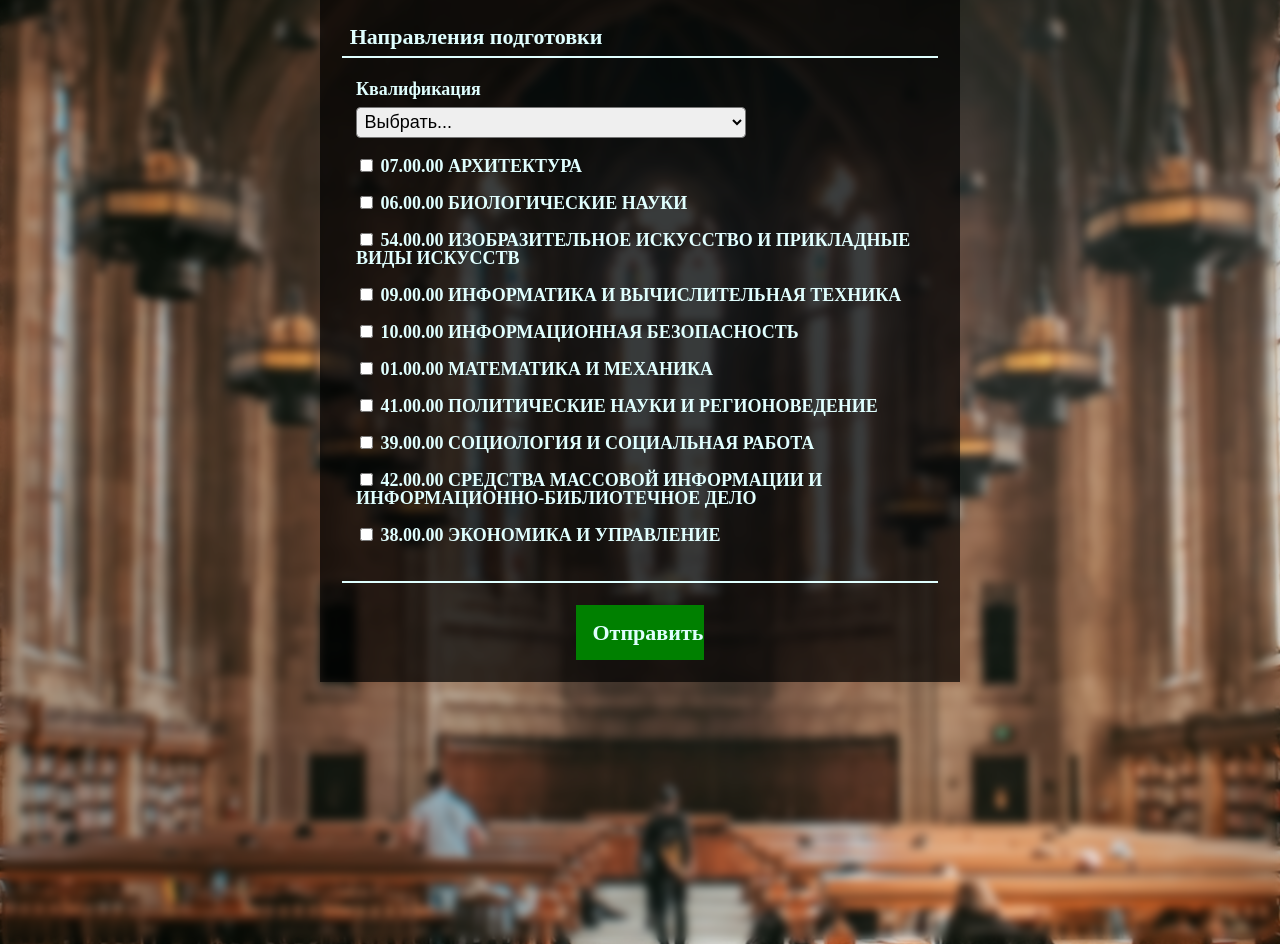
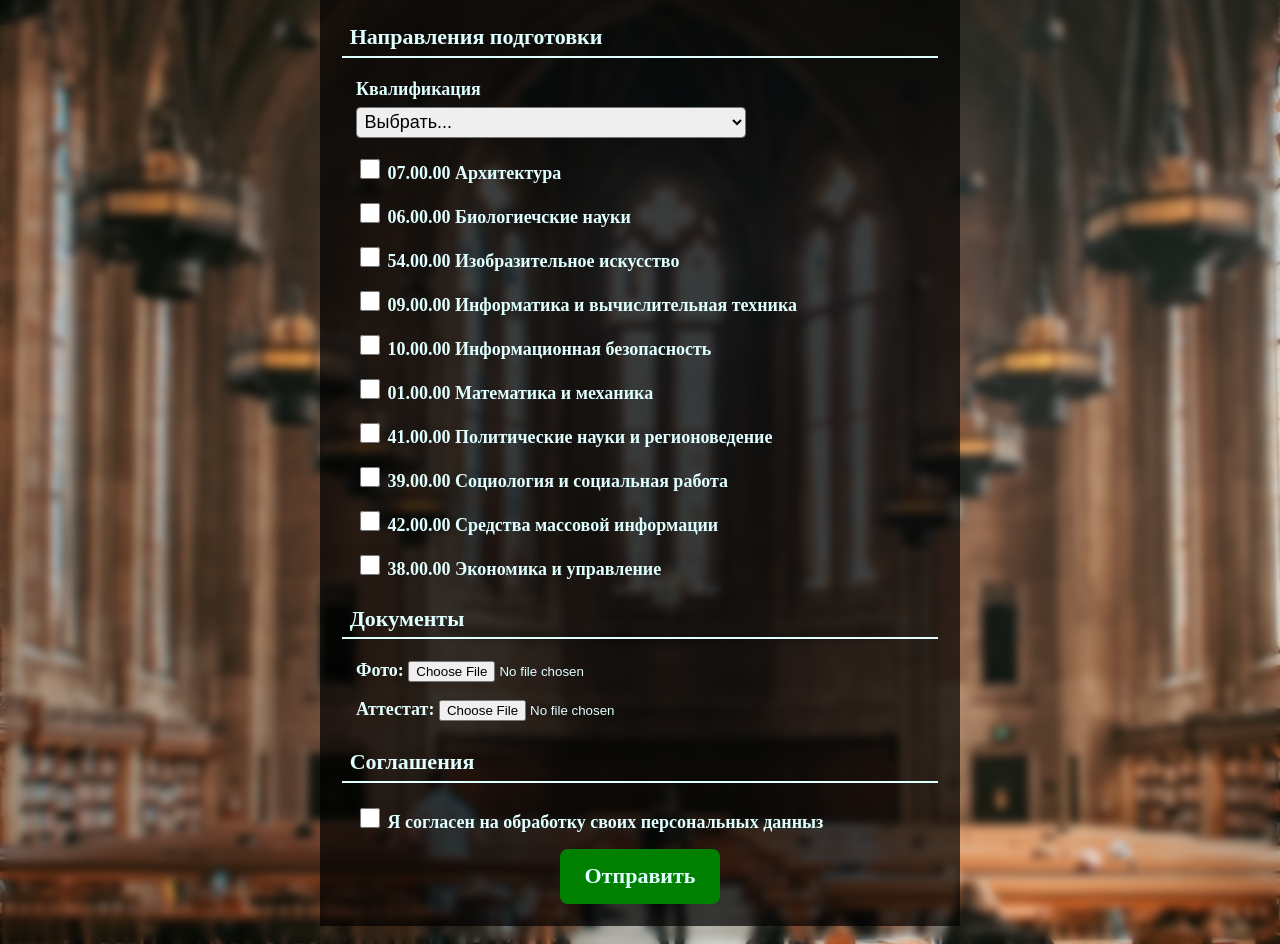
Before and after one commit to nilVFS/Student-Recruitment-Form, a plain HTML site: page index.html in a window 1280 px wide and 1528 px high. Shown: the part 584-1528 px from the top of the page. Drawn offline with Linux system fonts and the light colour scheme.

Commit message:
add documents and license sections

```diff
--- a/index.html
+++ b/index.html
@@ -4,7 +4,7 @@
     <meta charset="UTF-8">
     <meta http-equiv="X-UA-Compatible" content="IE=edge">
     <meta name="viewport" content="width=device-width, initial-scale=1.0">
-    <title>Document</title>
+    <title>Подача документов</title>
     <link href="/resources/styles/reset.css" type="text/css" rel="stylesheet" />
     <link href="/resources/styles/styles.css" type="text/css" rel="stylesheet" />
 </head>
@@ -18,31 +18,42 @@
     <main>
         <form action="#" method="POST">
             <section role="region" aria-labelledby="student-info">
+
                 <h2 id="student-info">Информация об Абитуриенте</h2>
+
                 <div class="info">
                     <label for="student-surname">Фамилия:</label>
                     <input id="student-surname" type="text" name="student-surname" placeholder="Иванов" required />
                 </div>
+
                 <div class="info">
                     <label for="student-name">Имя:</label>
                     <input id="student-name" type="text" name="student-name" placeholder="Иван" required />
                 </div>
+
                 <div class="info">
                     <label for="student-patronymic">Отчество:</label>
                     <input id="student-patronymic" type="text" name="student-patronymic" placeholder="Иванович" required />
                 </div>
+
                 <div class="info">
                     <label for="birth-date">Дата рождения:</label>
                     <input id="birth-date" type="date" name="birth-date" required />
                 </div>
+
                 <div class="info">
                     <label for="email">E-mail:</label>
                     <input id="student-email" type="email" name="email"
                     pattern="[a-z0-9._%+-]+@[a-z0-9.-]+\.[a-z]{2,4}$" placeholder="ivanov@example.com" />
                 </div>
+
             </section>
+
+
             <section role="region" aria-labelledby="specialization">
+
                 <h2 id="specialization">Направления подготовки</h2>
+
                 <div class="qualification">
                     <label for="qual">Квалификация</label>
                     <select id="qual" required>
@@ -53,69 +64,106 @@
                         <option value="postgraduate">Аспирантура</option>
                     </select>
                 </div>
+
                 <div class="qualification">
-                    <label for="">
-                        <input id="" type="checkbox" />
-                        07.00.00 АРХИТЕКТУРА
+                    <label for="architecture">
+                        <input id="architecture" type="checkbox" name="orientation" />
+                        07.00.00 Архитектура
                     </label>
                 </div>
+
                 <div class="qualification">
-                    <label for="">
-                        <input id="" type="checkbox" />
-                        06.00.00 БИОЛОГИЧЕСКИЕ НАУКИ
+                    <label for="biology">
+                        <input id="biology" type="checkbox" name="orientation"  />
+                        06.00.00 Биологиечские науки
                     </label>
                 </div>
+
                 <div class="qualification">
-                    <label for="">
-                        <input id="" type="checkbox" />
-                        54.00.00 ИЗОБРАЗИТЕЛЬНОЕ ИСКУССТВО И ПРИКЛАДНЫЕ ВИДЫ ИСКУССТВ
+                    <label for="art">
+                        <input id="art" type="checkbox" name="orientation"  />
+                        54.00.00 Изобразительное искусство
                     </label>
                 </div>
+
                 <div class="qualification">
-                    <label for="">
-                        <input id="" type="checkbox" />
-                        09.00.00 ИНФОРМАТИКА И ВЫЧИСЛИТЕЛЬНАЯ ТЕХНИКА
+                    <label for="cs">
+                        <input id="cs" type="checkbox" name="orientation"  />
+                        09.00.00 Информатика и вычислительная техника
                     </label>
                 </div>
+
                 <div class="qualification">
-                    <label for="">
-                        <input id="" type="checkbox" />
-                        10.00.00 ИНФОРМАЦИОННАЯ БЕЗОПАСНОСТЬ
+                    <label for="cyber-sec">
+                        <input id="cyber-sec" type="checkbox" />
+                        10.00.00 Информационная безопасность
                     </label>
                 </div>
+
                 <div class="qualification">
-                    <label for="">
-                        <input id="" type="checkbox" />
-                        01.00.00 МАТЕМАТИКА И МЕХАНИКА
+                    <label for="math">
+                        <input id="math" type="checkbox" name="orientation"  />
+                        01.00.00 Математика и механика
                     </label>
                 </div>
+
                 <div class="qualification">
-                    <label for="">
-                        <input id="" type="checkbox" />
-                        41.00.00 ПОЛИТИЧЕСКИЕ НАУКИ И РЕГИОНОВЕДЕНИЕ
+                    <label for="politics">
+                        <input id="politics" type="checkbox" name="orientation"  />
+                        41.00.00 Политические науки и регионоведение
                     </label>
                 </div>
+
                 <div class="qualification">
-                    <label for="">
-                        <input id="" type="checkbox" />
-                        39.00.00 СОЦИОЛОГИЯ И СОЦИАЛЬНАЯ РАБОТА
+                    <label for="social-work">
+                        <input id="social-work" type="checkbox" name="orientation"  />
+                        39.00.00 Социология и социальная работа
                     </label>
                 </div>
+
                 <div class="qualification">
-                    <label for="">
-                        <input id="" type="checkbox" />
-                        42.00.00 СРЕДСТВА МАССОВОЙ ИНФОРМАЦИИ И ИНФОРМАЦИОННО-БИБЛИОТЕЧНОЕ ДЕЛО
+                    <label for="mass-media">
+                        <input id="mass-media" type="checkbox" name="orientation"  />
+                        42.00.00 Средства массовой информации
                     </label>
                 </div>
+
                 <div class="qualification">
-                    <label for="">
-                        <input id="" type="checkbox" />
-                        38.00.00 ЭКОНОМИКА И УПРАВЛЕНИЕ
+                    <label for="economics">
+                        <input id="economics" type="checkbox" name="orientation" />
+                        38.00.00 Экономика и управление
                     </label>
                 </div>
             </section>
+
+
             <section role="region" aria-labelledby="documents">
-                <h2 id="documents"></h2>
+
+                <h2 id="documents">Документы</h2>
+
+                <div class="docs">
+                    <label for="photo">Фото:
+                        <input type="file" name="photo" id="photo">
+                    </label>
+                </div>
+
+                <div>
+                    <label for="diploma">Аттестат:
+                        <input type="file" name="diploma" id="diploma">
+                    </label>
+                </div>
+            </section>
+
+            <section role="region" aria-labelledby="agreements">
+
+                <h2 id="agreements">Соглашения</h2>
+
+                <div>
+                    <label for="processing">
+                        <input type="checkbox" name="processing" id="processing">
+                        Я согласен на обработку своих персональных данныз
+                    </label>
+                </div>
             </section>
 
             <input type="submit" value="Отправить" />
--- a/resources/styles/styles.css
+++ b/resources/styles/styles.css
@@ -77,23 +77,28 @@
     border-radius: 0.25em;
 }
 
-input[type="submit"] {
-    display: block;
-    margin: 0 auto 1em;
-    font-size: 22px;
-    width: 20%;
-    padding: 0.75em;
-    -webkit-appearance: none;
-    outline: none;
-    background-color: green;
-}
-
 
 .spec {
     display: flex;
     flex-direction: row;
 }
 
+input[type="checkbox"] {
+    width: 20px;
+    height: 20px;
+}
+
+input[type="submit"] {
+    display: block;
+    margin: 0 auto 1em;
+    font-size: 22px;
+    width: 60%;
+    padding: 0.75em;
+    -webkit-appearance: none;
+    outline: none;
+    background-color: green;
+    border-radius: 0.35em;
+}
 
 
 @media screen and (min-width: 768px) {
@@ -105,8 +110,13 @@
         width: 70%;
     }
 
+
     h1 {
         font-size: 3rem;
+    }
+
+    input[type="submit"] {
+        width: 30%;
     }
 }
 
@@ -120,4 +130,8 @@
         max-width: 50%;
         margin-bottom: 1em;
     }
+
+    input[type="submit"] {
+        width: 25%;
+    }
 }
```
